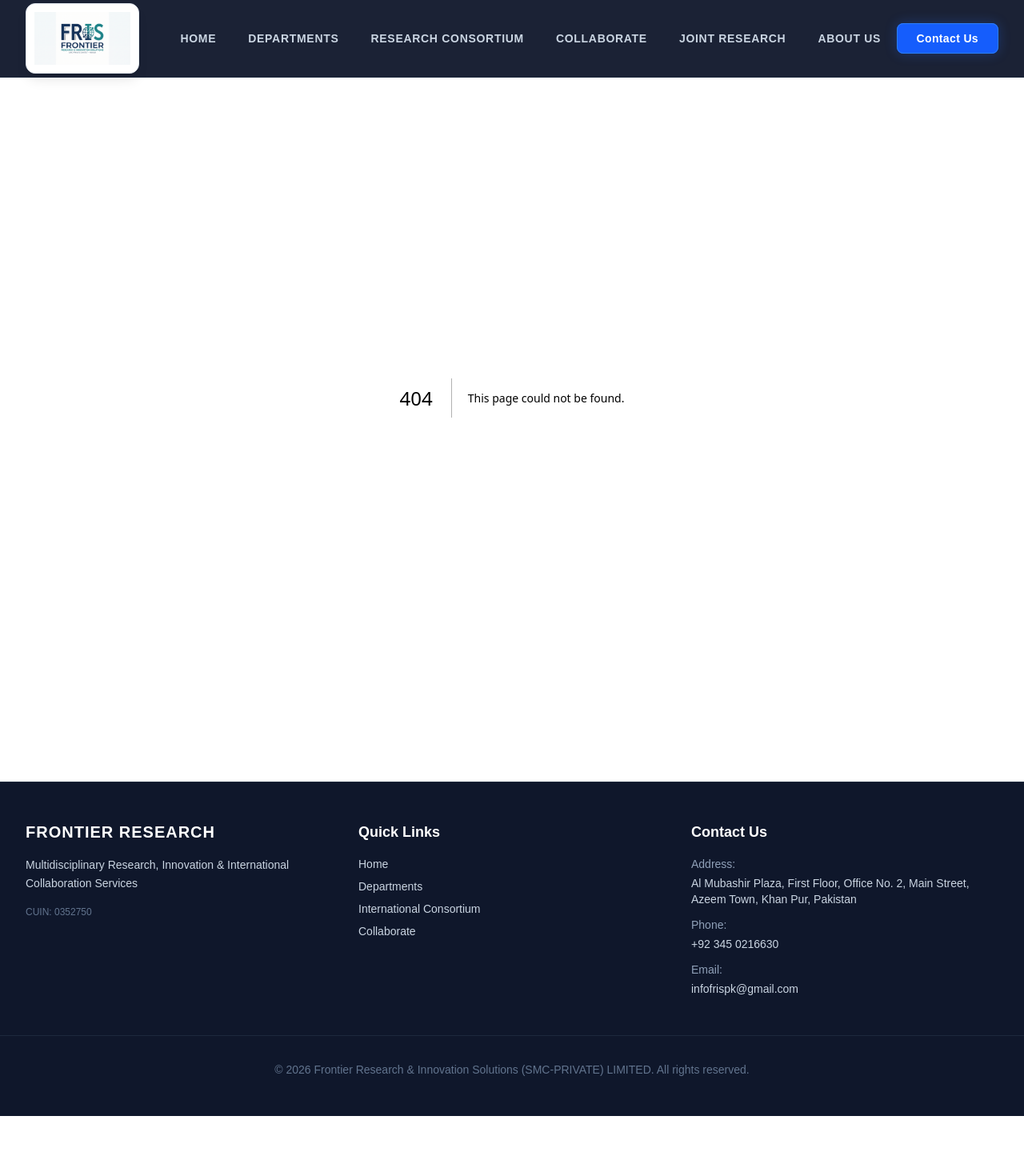
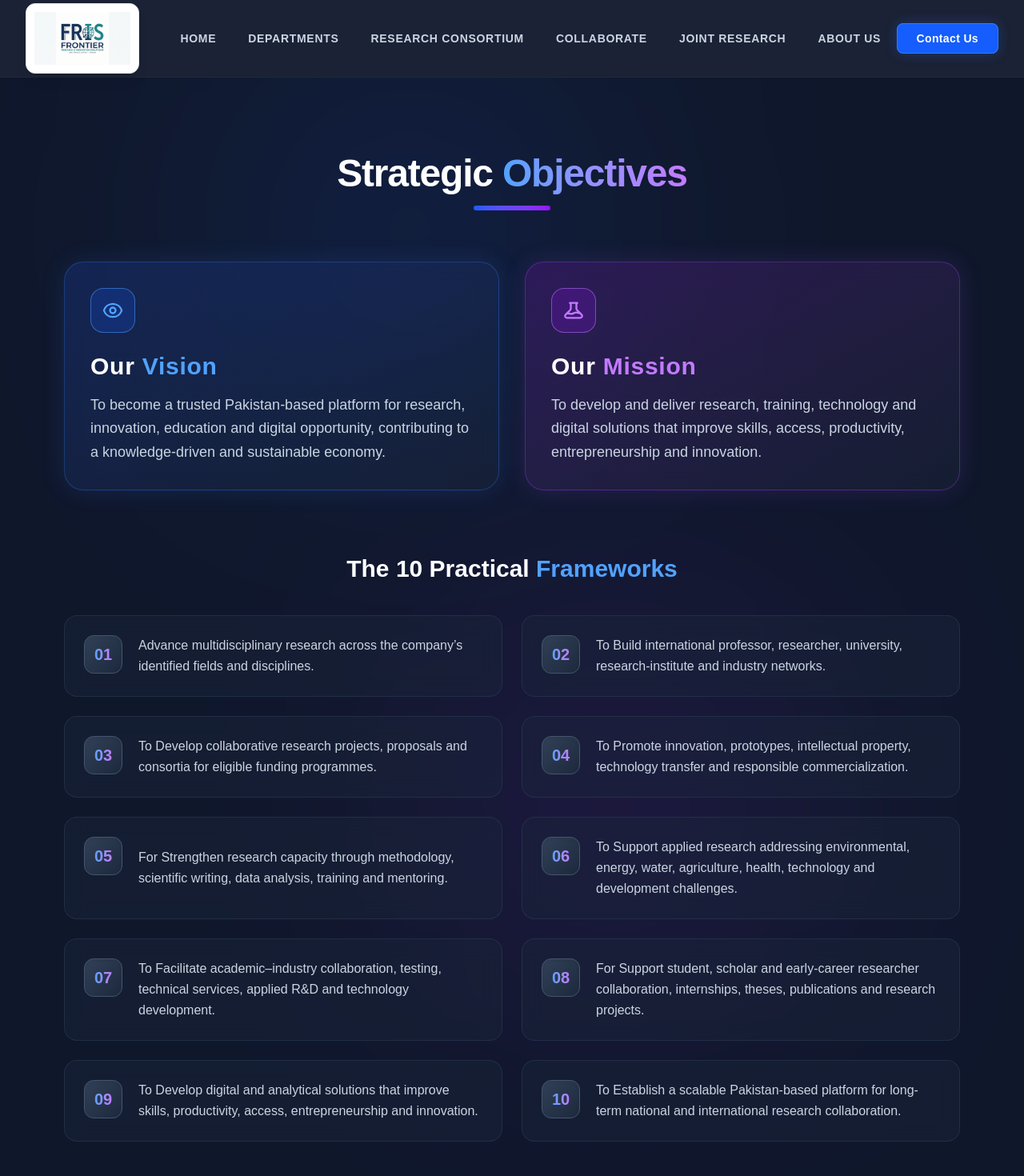
Before and after one commit to saeed7979-svg/frontier-research, a Next.js app: page /objectives in a window 1280 px wide. Before the commit this address had no page. Shown: the top 1470 px of the page at 80% size. Before the commit the page ends 1395 px from the top, so only its background shows below. Built offline with nearby package versions, Linux system fonts and the light colour scheme.

Commit message:
objective page added

```diff
--- /dev/null
+++ b/app/objectives/page.tsx
@@ -0,0 +1,88 @@
+import React from 'react';
+
+export default function Objectives() {
+  const objectivesData = [
+    "Advance multidisciplinary research across the company’s identified fields and disciplines.",
+    "To Build international professor, researcher, university, research-institute and industry networks.",
+    "To Develop collaborative research projects, proposals and consortia for eligible funding programmes.",
+    "To Promote innovation, prototypes, intellectual property, technology transfer and responsible commercialization.",
+    "For Strengthen research capacity through methodology, scientific writing, data analysis, training and mentoring.",
+    "To Support applied research addressing environmental, energy, water, agriculture, health, technology and development challenges.",
+    "To Facilitate academic–industry collaboration, testing, technical services, applied R&D and technology development.",
+    "For Support student, scholar and early-career researcher collaboration, internships, theses, publications and research projects.",
+    "To Develop digital and analytical solutions that improve skills, productivity, access, entrepreneurship and innovation.",
+    "To Establish a scalable Pakistan-based platform for long-term national and international research collaboration."
+  ];
+
+  return (
+    <div className="bg-slate-900 min-h-screen py-20 relative overflow-hidden">
+
+      {/* Background Glowing Orbs */}
+      <div className="absolute top-0 left-1/4 w-96 h-96 bg-blue-600/20 rounded-full mix-blend-screen filter blur-[150px] pointer-events-none"></div>
+      <div className="absolute bottom-1/4 right-1/4 w-96 h-96 bg-purple-600/20 rounded-full mix-blend-screen filter blur-[150px] pointer-events-none"></div>
+
+      <div className="max-w-6xl mx-auto px-4 relative z-10">
+
+        {/* Header Section */}
+        <div className="text-center mb-16 mt-4">
+          <h1 className="text-4xl md:text-5xl font-extrabold text-white tracking-tight mb-4">
+            Strategic <span className="text-transparent bg-clip-text bg-gradient-to-r from-blue-400 to-purple-400">Objectives</span>
+          </h1>
+          <div className="w-24 h-1.5 bg-gradient-to-r from-blue-600 to-purple-600 mx-auto mb-10 rounded-full"></div>
+        </div>
+
+        {/* Vision & Mission Cards */}
+        <div className="grid md:grid-cols-2 gap-8 mb-20">
+
+          {/* Vision Card */}
+          <div className="bg-gradient-to-br from-blue-900/40 to-slate-800/40 backdrop-blur-md border border-blue-500/30 p-8 rounded-3xl shadow-[0_0_30px_rgba(59,130,246,0.15)] hover:-translate-y-1 transition-transform duration-300">
+            <div className="w-14 h-14 bg-blue-600/20 rounded-2xl flex items-center justify-center mb-6 border border-blue-400/50">
+              <svg className="w-7 h-7 text-blue-400" fill="none" stroke="currentColor" viewBox="0 0 24 24"><path strokeLinecap="round" strokeLinejoin="round" strokeWidth="2" d="M15 12a3 3 0 11-6 0 3 3 0 016 0z"></path><path strokeLinecap="round" strokeLinejoin="round" strokeWidth="2" d="M2.458 12C3.732 7.943 7.523 5 12 5c4.478 0 8.268 2.943 9.542 7-1.274 4.057-5.064 7-9.542 7-4.477 0-8.268-2.943-9.542-7z"></path></svg>
+            </div>
+            <h2 className="text-3xl font-black text-white mb-4 tracking-wide">Our <span className="text-blue-400">Vision</span></h2>
+            <p className="text-slate-300 text-lg leading-relaxed">
+              To become a trusted Pakistan-based platform for research, innovation, education and digital opportunity, contributing to a knowledge-driven and sustainable economy.
+            </p>
+          </div>
+
+          {/* Mission Card */}
+          <div className="bg-gradient-to-br from-purple-900/40 to-slate-800/40 backdrop-blur-md border border-purple-500/30 p-8 rounded-3xl shadow-[0_0_30px_rgba(168,85,247,0.15)] hover:-translate-y-1 transition-transform duration-300">
+            <div className="w-14 h-14 bg-purple-600/20 rounded-2xl flex items-center justify-center mb-6 border border-purple-400/50">
+              <svg className="w-7 h-7 text-purple-400" fill="none" stroke="currentColor" viewBox="0 0 24 24"><path strokeLinecap="round" strokeLinejoin="round" strokeWidth="2" d="M19.428 15.428a2 2 0 00-1.022-.547l-2.387-.477a6 6 0 00-3.86.517l-.318.158a6 6 0 01-3.86.517L6.05 15.21a2 2 0 00-1.806.547M8 4h8l-1 1v5.172a2 2 0 00.586 1.414l5 5c1.26 1.26.367 3.414-1.415 3.414H4.828c-1.782 0-2.674-2.154-1.414-3.414l5-5A2 2 0 009 10.172V5L8 4z"></path></svg>
+            </div>
+            <h2 className="text-3xl font-black text-white mb-4 tracking-wide">Our <span className="text-purple-400">Mission</span></h2>
+            <p className="text-slate-300 text-lg leading-relaxed">
+              To develop and deliver research, training, technology and digital solutions that improve skills, access, productivity, entrepreneurship and innovation.
+            </p>
+          </div>
+
+        </div>
+
+        {/* 10 Objectives Grid */}
+        <div className="mb-12">
+          <h2 className="text-3xl font-extrabold text-white mb-10 text-center">The 10 Practical <span className="text-blue-400">Frameworks</span></h2>
+
+          <div className="grid md:grid-cols-2 gap-6">
+            {objectivesData.map((objective, index) => (
+              <div key={index} className="bg-slate-800/40 backdrop-blur-md border border-slate-700/50 rounded-2xl p-6 flex gap-5 hover:bg-slate-700/40 transition-colors duration-300 group">
+                <div className="flex-shrink-0">
+                  <div className="w-12 h-12 rounded-xl bg-gradient-to-br from-slate-700 to-slate-800 border border-slate-600 flex items-center justify-center shadow-inner group-hover:border-blue-500/50 transition-colors">
+                    <span className="text-xl font-black text-transparent bg-clip-text bg-gradient-to-r from-blue-400 to-purple-400">
+                      {(index + 1).toString().padStart(2, '0')}
+                    </span>
+                  </div>
+                </div>
+                <div className="flex items-center">
+                  <p className="text-slate-300 leading-relaxed font-medium">
+                    {objective}
+                  </p>
+                </div>
+              </div>
+            ))}
+          </div>
+        </div>
+
+      </div>
+    </div>
+  );
+}
```
